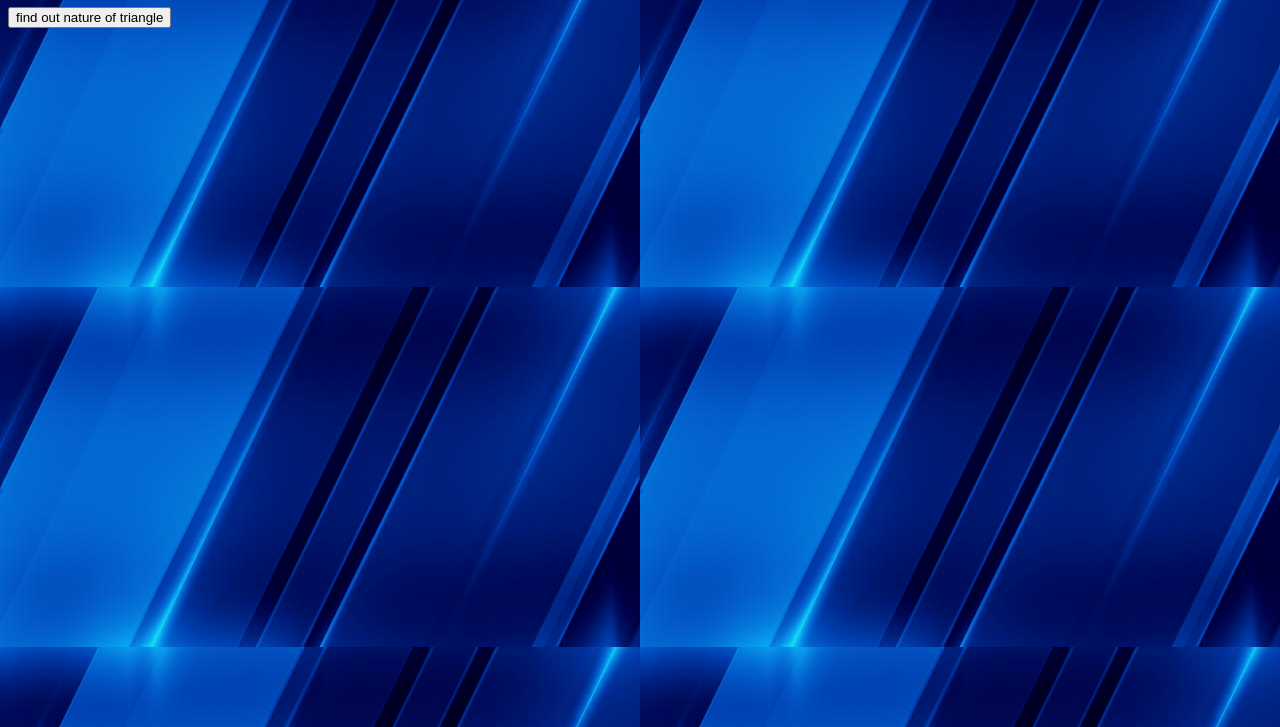
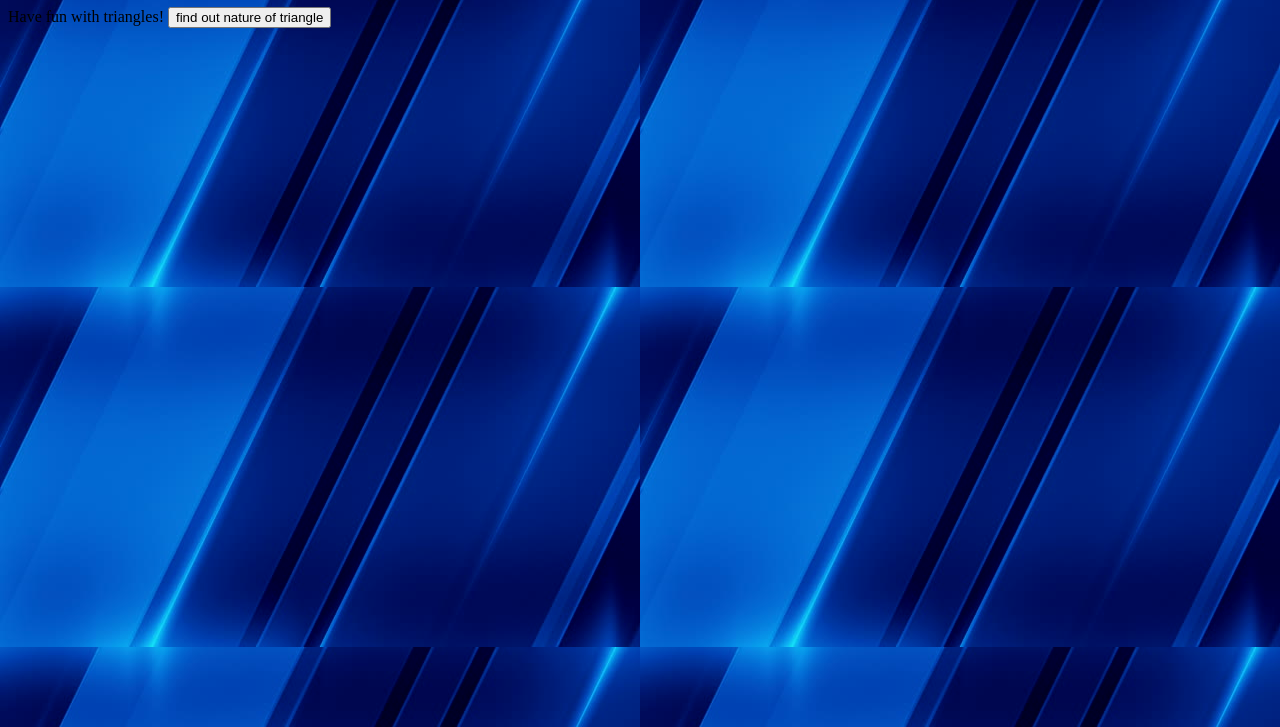
Before and after one commit to Raeley/triangle-tracker, a plain HTML site: page index.html in a window 1280 px wide. Shown: the part 73-800 px from the top of the page. Drawn offline with Linux system fonts and the light colour scheme.

Commit message:
index.html
Add paragraph

```diff
--- a/index.html
+++ b/index.html
@@ -10,6 +10,7 @@
 </head>
 <body onload="javascript">
   <h1>Triangle tracker</h1>
+  <p>Have fun with triangles!
 
 
     <input type="button" value="find out nature of triangle" onclick="triangle_tracker();">
```
